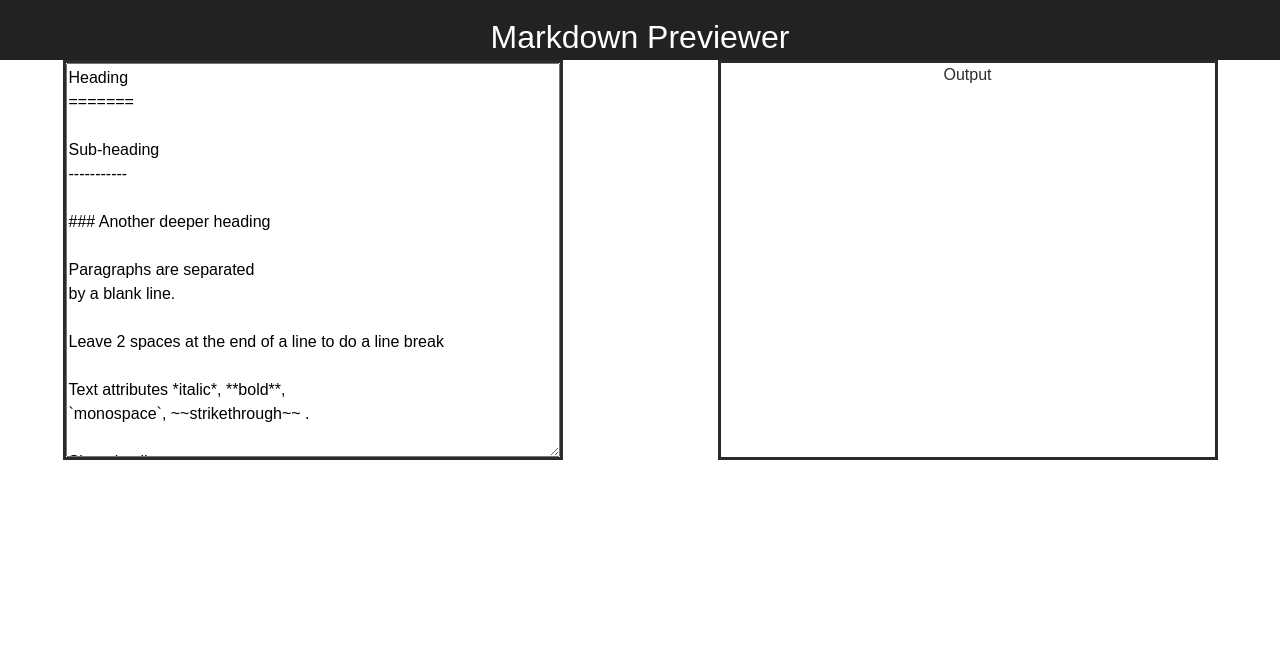
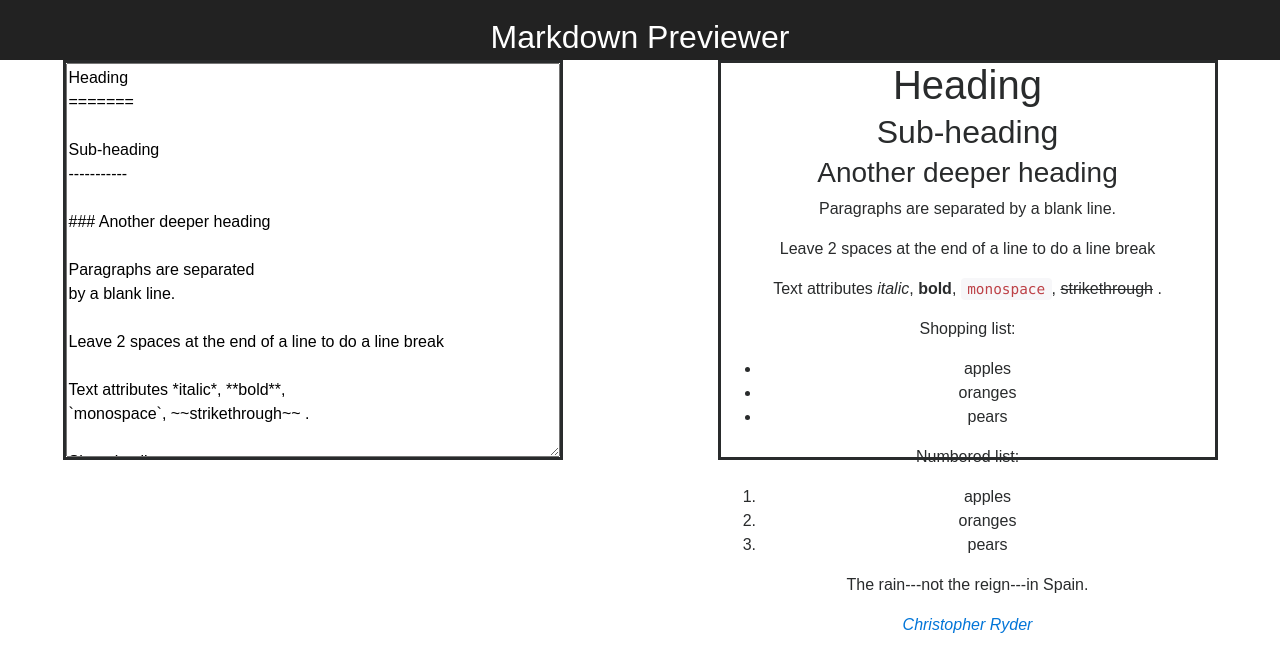
Before and after one commit to cryder9898/markdown-previewer, a React (Create React App) app: page / in a window 1280 px wide. Shown: the top 672 px of the page. Built offline with nearby package versions, Linux system fonts and the light colour scheme.

Commit message:
added functionality for displaying and editing markup

```diff
--- a/src/App.js
+++ b/src/App.js
@@ -8,7 +8,7 @@ class App extends Component {
     super(props);
 
     this.state = {
-      text: 'Heading\n=======\n\nSub-heading\n-----------\n\n### Another deeper heading\n\nParagraphs are separated\nby a blank line.\n\nLeave 2 spaces at the end of a line to do a line break\n\nText attributes *italic*, **bold**,\n`monospace`, ~~strikethrough~~ .\n\nShopping list:\n\n  * apples\n  * oranges\n * pears\n\nNumbered list:\n\n  1. apples\n  2. oranges\n  3. pears\n\nThe rain---not the reign---in Spain.\n\n *[Christopher Ryder](https://freecodecamp.com/cryder9898)*'
+      text: 'Heading\n=======\n\nSub-heading\n-----------\n\n### Another deeper heading\n\nParagraphs are separated\nby a blank line.\n\nLeave 2 spaces at the end of a line to do a line break\n\nText attributes *italic*, **bold**,\n`monospace`, ~~strikethrough~~ .\n\nShopping list:\n\n  * apples\n  * oranges\n  * pears\n\nNumbered list:\n\n  1. apples\n  2. oranges\n  3. pears\n\nThe rain---not the reign---in Spain.\n\n *[Christopher Ryder](https://freecodecamp.com/cryder9898)*'
     }
 
     this.handleChange = this.handleChange.bind(this);
@@ -18,9 +18,9 @@ class App extends Component {
     var value = event.target.value;
 
     this.setState(function () {
-      return {
-        text: value
-      }
+      var newState = {};
+      newState['text'] = value;
+      return newState;
     })
   }
 
@@ -35,7 +35,9 @@ class App extends Component {
             text={this.state.text}
             onChange={this.handleChange}
           />
-          <Output />
+          <Output
+            text={this.state.text}
+          />
         </div>
       </div>
     );
--- a/src/Output.js
+++ b/src/Output.js
@@ -2,14 +2,18 @@ import React, { Component } from 'react';
 import './stylesheets/main.css';
 var marked = require('marked');
 
-class Output extends Component {
-  render() {
-    return(
-      <div className='column'>
-      Output
-      </div>
-    )
+function Output (props){
+
+  function createMarkup() {
+    return {__html: marked(props.text)};
   }
+
+  return(
+    <div
+      dangerouslySetInnerHTML={createMarkup()}
+      className='column'
+    />
+  )
 }
 
 module.exports = Output;
--- a/src/TextArea.js
+++ b/src/TextArea.js
@@ -14,13 +14,7 @@ class TextArea extends Component {
   }
 
   handleChange(event) {
-    var value = event.target.value;
-
-    this.setState(function () {
-      return {
-        text: value
-      }
-    })
+    this.props.onChange(event);
   }
 
   render() {
@@ -30,8 +24,8 @@ class TextArea extends Component {
           id='output'
           type='text'
           className='text-area'
-          value={this.props.text}
-          onChange={this.handleChange}
+          defaultValue={this.props.text}
+          onInput={this.handleChange}
         />
       </div>
     )
@@ -40,6 +34,7 @@ class TextArea extends Component {
 
 TextArea.PropTypes = {
   text: PropTypes.string.isRequired,
+  onChange: PropTypes.func.isRequired
 }
 
 module.exports = TextArea;
```
